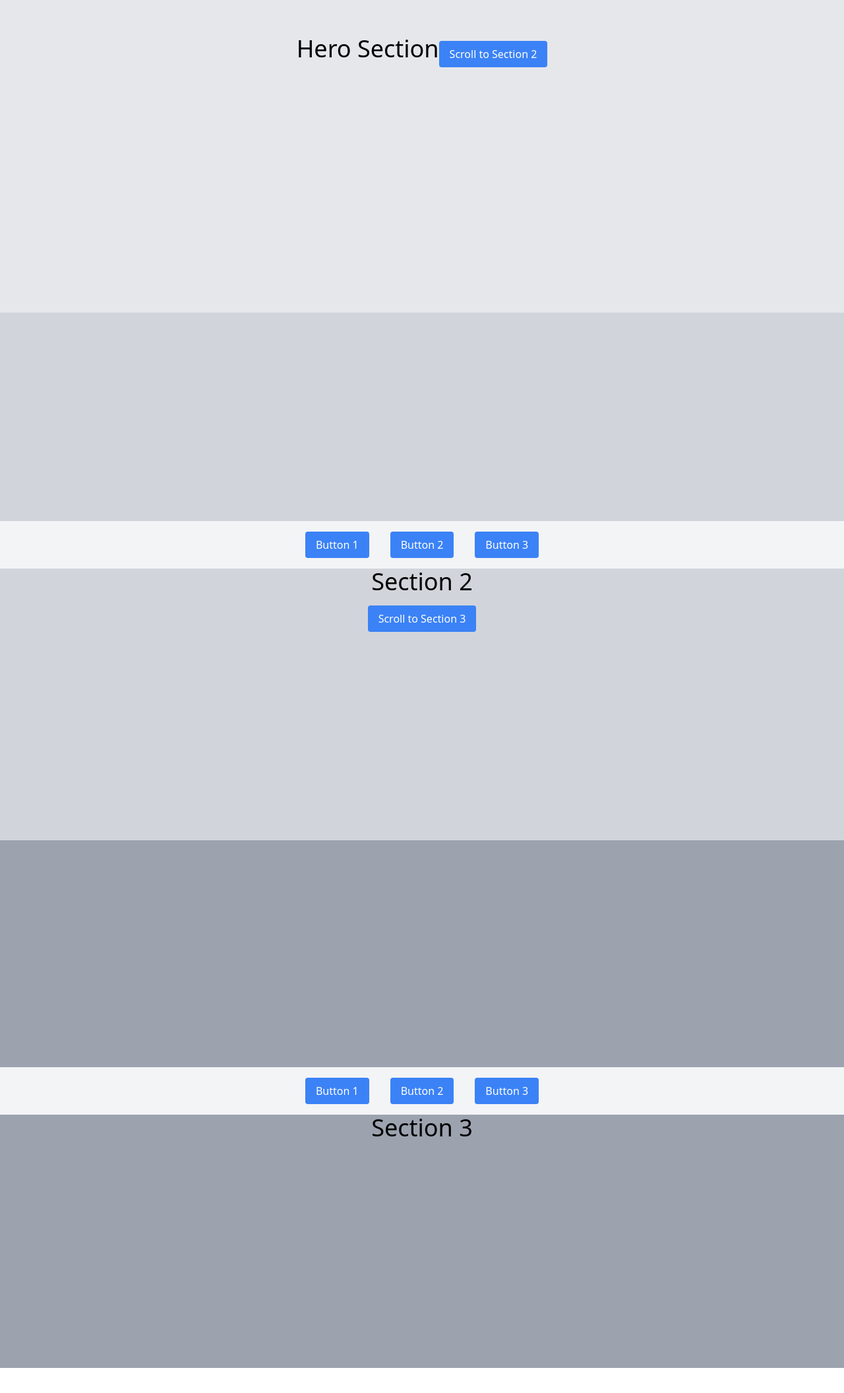
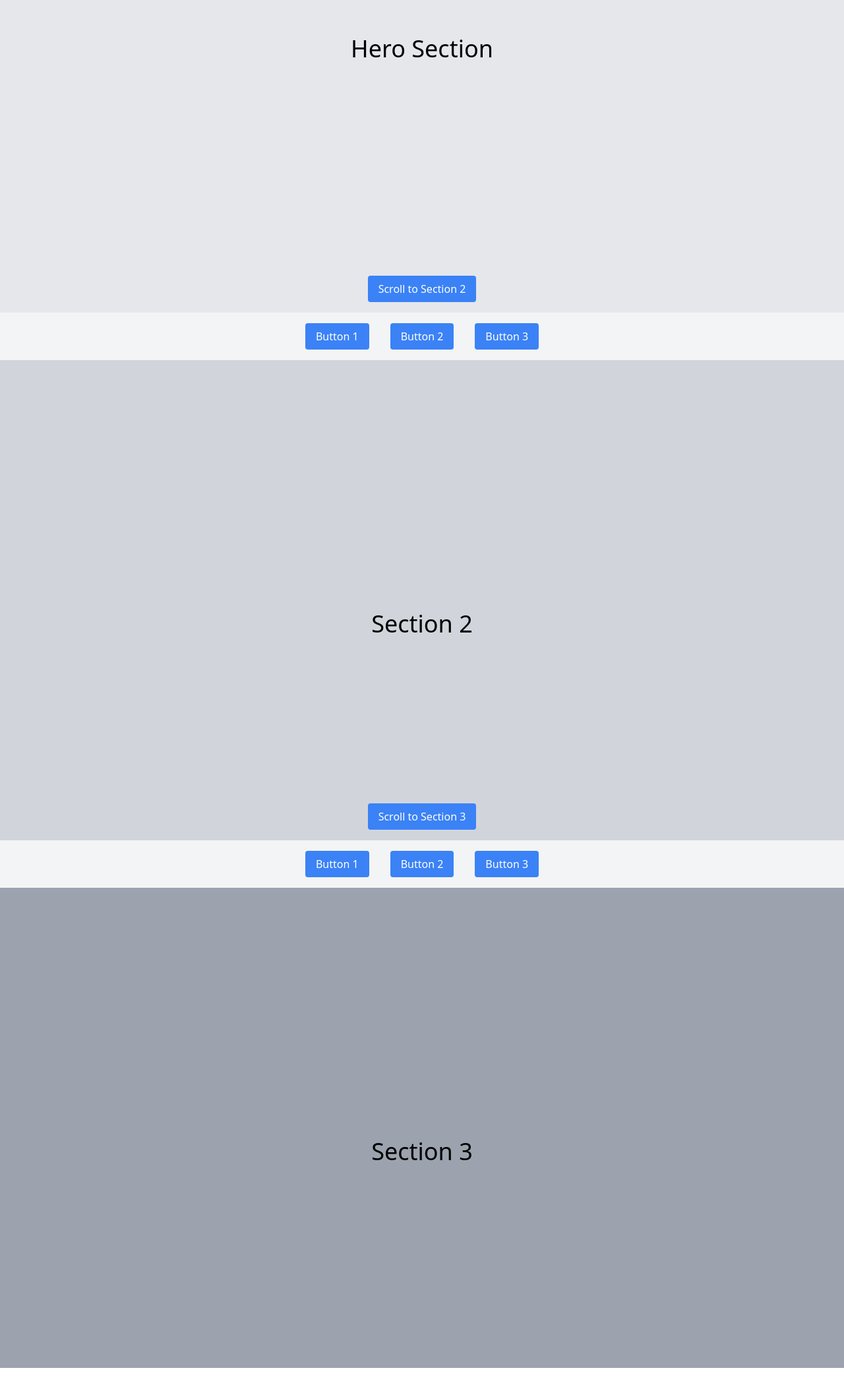
Before and after one commit to gitnetox/Website, a React (Vite) app in the folder MyWebsite/: page / in a window 1280 px wide. Shown: the part 326-2438 px from the top of the page at 66% size. Before the commit the page ends 2400 px from the top, so only its background shows below. Built offline with nearby package versions, Linux system fonts and the light colour scheme.

Commit message:
fixed positioning of Navbar and buttons

```diff
--- a/MyWebsite/src/pages/Landing.jsx
+++ b/MyWebsite/src/pages/Landing.jsx
@@ -6,28 +6,34 @@ function Landing() {
   const section3Ref = useRef(null);
 
   const scrollToSection = (ref) => {
-    ref.current.scrollIntoView({ behavior: 'smooth' });
+    ref.current.scrollIntoView({ behavior: 'smooth', block: 'start' });
   };
 
   return (
     <div>
       {/* Section 1: Hero Section */}
-      <section className="h-screen w-full flex justify-center items-center bg-gray-200">
-        <h1 className="text-black text-4xl">Hero Section</h1>
-        <button className="mt-4 bg-blue-500 text-white px-4 py-2 rounded" onClick={() => scrollToSection(section2Ref)}>Scroll to Section 2</button>
+      <section className="h-screen w-full bg-gray-200 relative">
+        <div className="flex flex-col justify-center items-center h-full">
+          <h1 className="text-black text-4xl">Hero Section</h1>
+          <button className="mt-4 bg-blue-500 text-white px-4 py-2 rounded absolute bottom-0 mb-4" onClick={() => scrollToSection(section2Ref)}>Scroll to Section 2</button>
+        </div>
       </section>
 
       {/* Section 2: Navbar and Content */}
-      <section ref={section2Ref} className="h-screen w-full flex flex-col justify-center items-center bg-gray-300">
+      <section ref={section2Ref} className="h-screen w-full bg-gray-300 relative">
         <Navbar />
-        <h2 className="text-black text-4xl">Section 2</h2>
-        <button className="mt-4 bg-blue-500 text-white px-4 py-2 rounded" onClick={() => scrollToSection(section3Ref)}>Scroll to Section 3</button>
+        <div className="flex flex-col justify-center items-center h-full">
+          <h2 className="text-black text-4xl">Section 2</h2>
+          <button className="mt-4 bg-blue-500 text-white px-4 py-2 rounded absolute bottom-0 mb-4" onClick={() => scrollToSection(section3Ref)}>Scroll to Section 3</button>
+        </div>
       </section>
 
       {/* Section 3: Navbar and Content */}
-      <section ref={section3Ref} className="h-screen w-full flex flex-col justify-center items-center bg-gray-400">
+      <section ref={section3Ref} className="h-screen w-full bg-gray-400 relative">
         <Navbar />
-        <h2 className="text-black text-4xl">Section 3</h2>
+        <div className="flex flex-col justify-center items-center h-full">
+          <h2 className="text-black text-4xl">Section 3</h2>
+        </div>
       </section>
     </div>
   );
```
